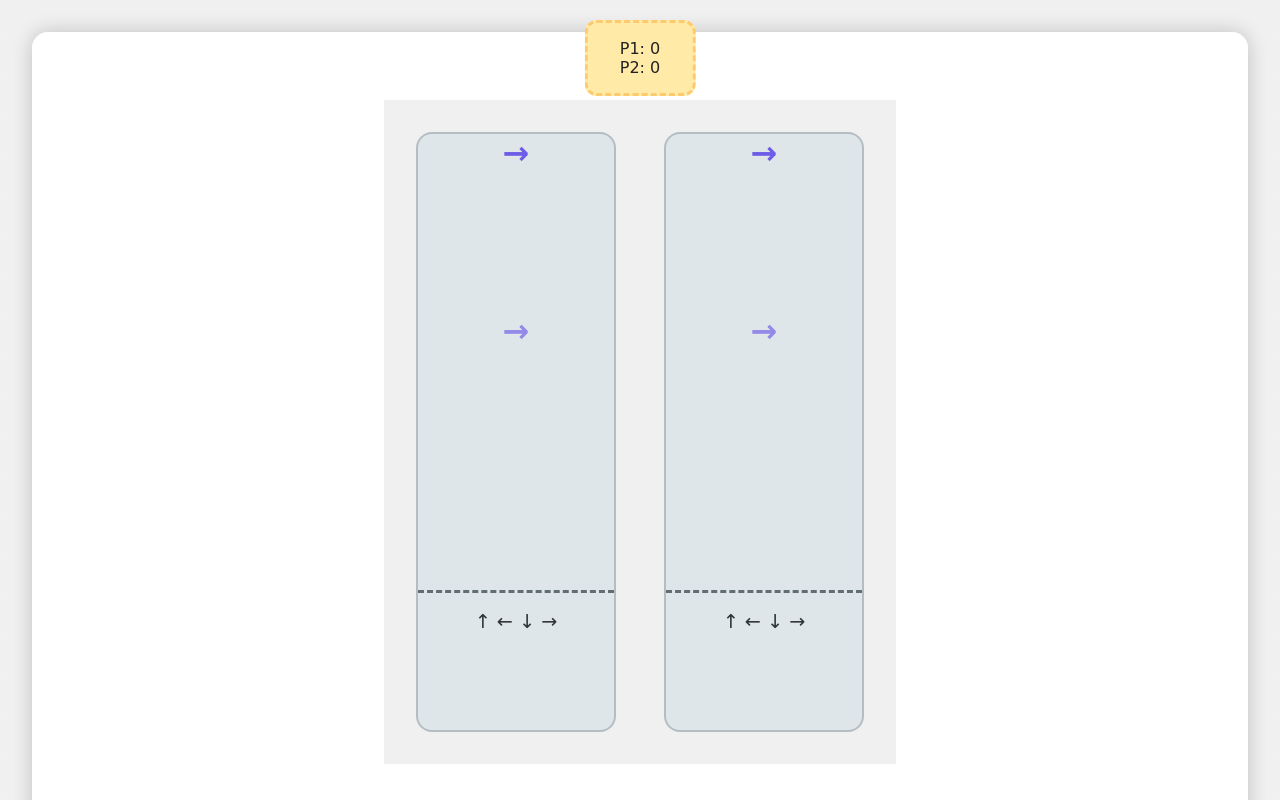
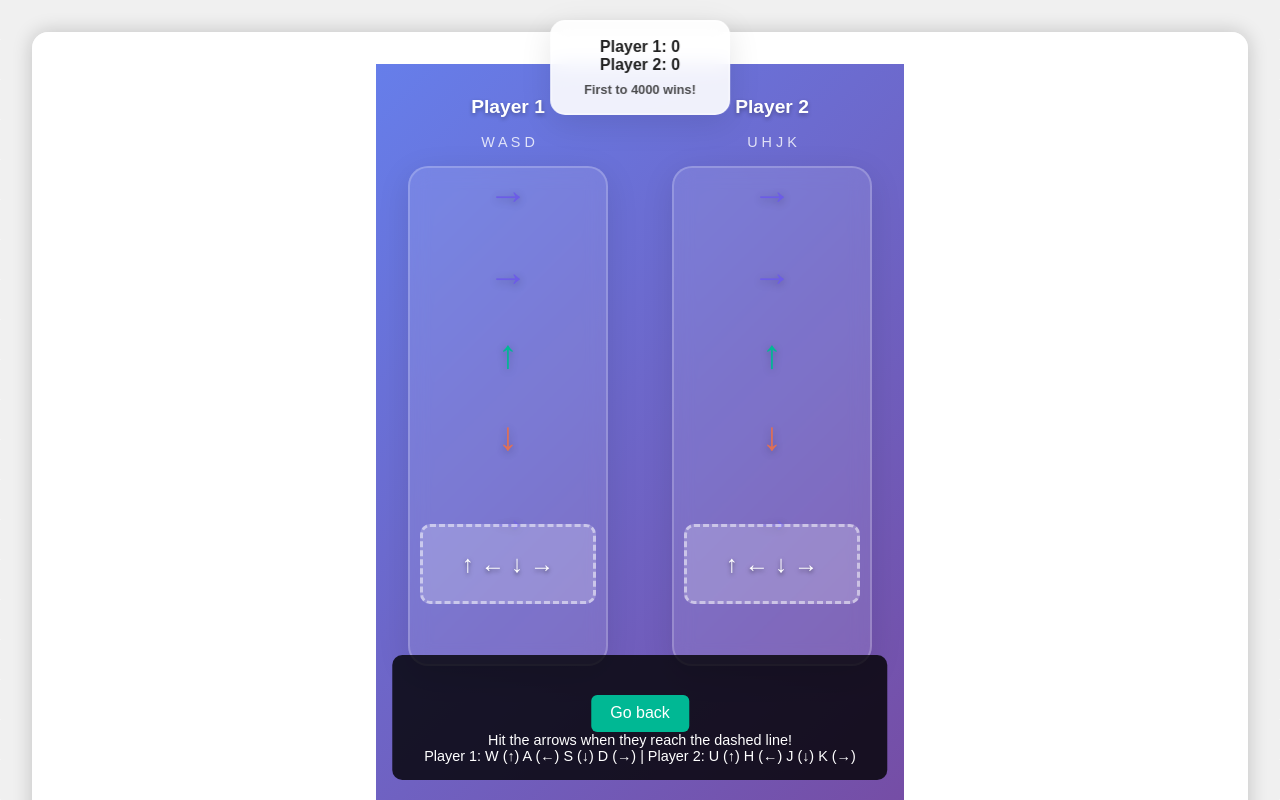
Before and after one commit to MelvinDY/Toilet-Beats, a React (Vite) app in the folder Toilet-Beats/: page /Rhythm in a window 1280 px wide. Built offline with nearby package versions, Linux system fonts and the light colour scheme.

Commit message:
fixed logic foe rhythm game

```diff
--- a/Toilet-Beats/src/components/RhythmGame.css
+++ b/Toilet-Beats/src/components/RhythmGame.css
@@ -14,7 +14,7 @@
   left: 50%;
   transform: translateX(-50%);
   background: #ffeaa7;
-  border: 3px dashed #fdcb6e;
+  border: 3px dashed #4a391a;
   padding: 1rem 2rem;
   border-radius: 12px;
   text-align: center;
--- a/Toilet-Beats/src/components/RhythmGame.jsx
+++ b/Toilet-Beats/src/components/RhythmGame.jsx
@@ -1,5 +1,6 @@
 import React, { useEffect, useState, useRef } from 'react';
-import './RhythmGame.css';
+import { useNavigate } from 'react-router-dom';
+import music from '../assets/Rhythem1.mp3';
 
 const DIRECTIONS = ['up', 'left', 'down', 'right'];
 const PLAYER_KEYS = {
@@ -7,31 +8,85 @@ const PLAYER_KEYS = {
   p2: { u: 'up', h: 'left', j: 'down', k: 'right' },
 };
 
-const HIT_WINDOW = 100;
+const HIT_WINDOW = 100; // ms for perfect hit
+const FALL_TIME = 2000; // 2 seconds for note to fall
+const BPM = 128;
+const BEAT_INTERVAL = 60000 / BPM; // ~469ms
 
 const RhythmGame = () => {
-  const [notes, setNotes] = useState([]); // {id, direction, player, time, active}
+  const [notes, setNotes] = useState([]);
   const [score, setScore] = useState({ p1: 0, p2: 0 });
   const [hitFeedback, setHitFeedback] = useState({ p1: '', p2: '' });
+  const [gameWinner, setGameWinner] = useState(null);
+  const [gameActive, setGameActive] = useState(true);
   const noteId = useRef(0);
+  const gameStartTime = useRef(Date.now());
+  const navigate = useNavigate();
+
+  const audioRef = useRef(null);
 
     useEffect(() => {
-    const beatInterval = 60000 / 128; // ~469ms
+      const audio = audioRef.current;
+      if (audio) {
+        const playPromise = audio.play();
+        if (playPromise !== undefined) {
+          playPromise.catch((err) => {
+            console.warn('Autoplay blocked:', err);
+          });
+        }
+      }
+    }, []);
+
+  const WIN_SCORE = 4000;
+
+  // Spawn notes at regular intervals
+  useEffect(() => {
+    if (!gameActive) return;
 
     const spawnInterval = setInterval(() => {
       const dir = DIRECTIONS[Math.floor(Math.random() * 4)];
-      const now = Date.now();
+      const spawnTime = Date.now();
+
       const newNotes = [
-        { id: noteId.current++, player: 'p1', direction: dir, time: now, active: true },
-        { id: noteId.current++, player: 'p2', direction: dir, time: now, active: true },
+        {
+          id: noteId.current++,
+          player: 'p1',
+          direction: dir,
+          spawnTime,
+          hitTime: spawnTime + FALL_TIME,
+          active: true
+        },
+        {
+          id: noteId.current++,
+          player: 'p2',
+          direction: dir,
+          spawnTime,
+          hitTime: spawnTime + FALL_TIME,
+          active: true
+        },
       ];
       setNotes((prev) => [...prev, ...newNotes]);
-    }, beatInterval);
+    }, BEAT_INTERVAL);
 
     return () => clearInterval(spawnInterval);
+  }, [gameActive]);
+
+  // Clean up old notes
+  useEffect(() => {
+    const cleanupInterval = setInterval(() => {
+      const now = Date.now();
+      setNotes((prev) => prev.filter(note =>
+        note.active && (now - note.spawnTime < FALL_TIME + 1000)
+      ));
+    }, 1000);
+
+    return () => clearInterval(cleanupInterval);
   }, []);
 
+  // Handle key presses
   useEffect(() => {
+    if (!gameActive) return;
+
     const handleKeyDown = (e) => {
       const key = e.key.toLowerCase();
       const now = Date.now();
@@ -40,26 +95,40 @@ const RhythmGame = () => {
       if (!player) return;
 
       const direction = PLAYER_KEYS[player][key];
-      const matchIndex = notes.findIndex(
+
+      // Find the closest note for this player and direction
+      const matchingNotes = notes.filter(
         (note) =>
           note.player === player &&
           note.direction === direction &&
-          note.active &&
-          Math.abs(now - note.time - 1000) <= HIT_WINDOW * 2
+          note.active
       );
 
-      if (matchIndex !== -1) {
-        const hitNote = notes[matchIndex];
-        const diff = Math.abs(now - hitNote.time - 1000);
+      if (matchingNotes.length === 0) return;
+
+      // Find the note closest to its hit time
+      const closestNote = matchingNotes.reduce((closest, note) => {
+        const noteDiff = Math.abs(now - note.hitTime);
+        const closestDiff = Math.abs(now - closest.hitTime);
+        return noteDiff < closestDiff ? note : closest;
+      });
+
+      const timeDiff = Math.abs(now - closestNote.hitTime);
+
+      // Check if within hit window (expanded for easier gameplay)
+      if (timeDiff <= HIT_WINDOW * 3) {
         let points = 0;
         let feedback = 'Miss';
 
-        if (diff <= HIT_WINDOW) {
+        if (timeDiff <= HIT_WINDOW) {
           points = 300;
           feedback = 'Perfect!';
-        } else if (diff <= HIT_WINDOW * 2) {
+        } else if (timeDiff <= HIT_WINDOW * 2) {
+          points = 200;
+          feedback = 'Great!';
+        } else if (timeDiff <= HIT_WINDOW * 3) {
           points = 100;
-          feedback = 'Great!';
+          feedback = 'Good!';
         }
 
         setScore((prev) => ({ ...prev, [player]: prev[player] + points }));
@@ -67,67 +136,326 @@ const RhythmGame = () => {
 
         setTimeout(() => {
           setHitFeedback((prev) => ({ ...prev, [player]: '' }));
-        }, 1000);
+        }, 800);
 
-        setNotes((prev) => {
-          const newNotes = [...prev];
-          newNotes[matchIndex].active = false;
-          return newNotes;
-        });
+        // Deactivate the hit note
+        setNotes((prev) =>
+          prev.map(note =>
+            note.id === closestNote.id
+              ? { ...note, active: false }
+              : note
+          )
+        );
       }
     };
 
     window.addEventListener('keydown', handleKeyDown);
     return () => window.removeEventListener('keydown', handleKeyDown);
-  }, [notes]);
+  }, [notes, gameActive]);
+
+  // Check for winner
+  useEffect(() => {
+    if (score.p1 >= WIN_SCORE && !gameWinner) {
+      setGameWinner('Player 1');
+      setGameActive(false);
+    } else if (score.p2 >= WIN_SCORE && !gameWinner) {
+      setGameWinner('Player 2');
+      setGameActive(false);
+    }
+  }, [score, gameWinner]);
+
+  const resetGame = () => {
+    setScore({ p1: 0, p2: 0 });
+    setNotes([]);
+    setHitFeedback({ p1: '', p2: '' });
+    setGameWinner(null);
+    setGameActive(true);
+    noteId.current = 0;
+  };
+
+  const getCurrentPosition = (note) => {
+    const now = Date.now();
+    const elapsed = now - note.spawnTime;
+    const progress = elapsed / FALL_TIME;
+    return Math.min(progress * 100, 100);
+  };
+
+  const goBackToDashboard = () => {
+    navigate('/dashboard');
+  };
 
   return (
-    <div className="rhythm-game-container">
-      <div className="rhythm-scoreboard">
-        <p>P1: {score.p1}</p>
-        <p>P2: {score.p2}</p>
+    <div className="game-container">
+      <audio ref={audioRef} src={music} loop />
+      <style>{`
+        .game-container {
+          display: flex;
+          justify-content: center;
+          align-items: flex-start;
+          padding: 2rem;
+          gap: 4rem;
+          background: linear-gradient(135deg, #667eea 0%, #764ba2 100%);
+          min-height: 100vh;
+          font-family: 'Arial', sans-serif;
+        }
+
+        .winner-overlay {
+          position: fixed;
+          top: 0;
+          left: 0;
+          width: 100vw;
+          height: 100vh;
+          background: rgba(0, 0, 0, 0.8);
+          display: flex;
+          flex-direction: column;
+          justify-content: center;
+          align-items: center;
+          z-index: 1000;
+          color: white;
+          text-align: center;
+        }
+
+        .winner-content {
+          background: linear-gradient(135deg, #667eea 0%, #764ba2 100%);
+          padding: 3rem;
+          border-radius: 20px;
+          box-shadow: 0 20px 60px rgba(0, 0, 0, 0.3);
+          border: 3px solid rgba(255, 255, 255, 0.3);
+        }
+
+        .winner-title {
+          font-size: 3rem;
+          font-weight: bold;
+          margin-bottom: 1rem;
+          text-shadow: 0 4px 8px rgba(0, 0, 0, 0.3);
+        }
+
+        .winner-score {
+          font-size: 1.5rem;
+          margin-bottom: 2rem;
+          opacity: 0.9;
+        }
+
+        .winner-button {
+          background: rgba(255, 255, 255, 0.2);
+          border: 2px solid rgba(255, 255, 255, 0.3);
+          color: white;
+          padding: 1rem 2rem;
+          border-radius: 10px;
+          font-size: 1.1rem;
+          font-weight: bold;
+          cursor: pointer;
+          backdrop-filter: blur(10px);
+          transition: all 0.3s ease;
+        }
+
+        .winner-button:hover {
+          background: rgba(255, 255, 255, 0.3);
+          transform: translateY(-2px);
+        }
+
+        .scoreboard {
+          position: fixed;
+          top: 20px;
+          left: 50%;
+          transform: translateX(-50%);
+          background: rgba(255, 255, 255, 0.9);
+          backdrop-filter: blur(10px);
+          border: 2px solid rgba(255, 255, 255, 0.3);
+          padding: 1rem 2rem;
+          border-radius: 15px;
+          text-align: center;
+          font-weight: bold;
+          z-index: 100;
+          box-shadow: 0 8px 32px rgba(0, 0, 0, 0.1);
+        }
+
+        .player-section {
+          display: flex;
+          flex-direction: column;
+          align-items: center;
+          gap: 1rem;
+        }
+
+        .player-title {
+          color: white;
+          font-size: 1.2rem;
+          font-weight: bold;
+          text-shadow: 0 2px 4px rgba(0, 0, 0, 0.3);
+        }
+
+        .controls {
+          color: rgba(255, 255, 255, 0.8);
+          font-size: 0.9rem;
+          text-align: center;
+        }
+
+        .game-column {
+          position: relative;
+          width: 200px;
+          height: 500px;
+          background: rgba(255, 255, 255, 0.1);
+          backdrop-filter: blur(10px);
+          border: 2px solid rgba(255, 255, 255, 0.2);
+          border-radius: 20px;
+          overflow: hidden;
+          box-shadow: 0 8px 32px rgba(0, 0, 0, 0.1);
+        }
+
+        .hit-zone {
+          position: absolute;
+          bottom: 60px;
+          width: 100%;
+          height: 80px;
+          background: rgba(255, 255, 255, 0.2);
+          border: 3px dashed rgba(255, 255, 255, 0.5);
+          display: flex;
+          justify-content: center;
+          align-items: center;
+          z-index: 10;
+          border-radius: 10px;
+          margin: 0 10px;
+          width: calc(100% - 20px);
+        }
+
+        .hit-zone-label {
+          font-size: 1.5rem;
+          color: white;
+          text-shadow: 0 2px 4px rgba(0, 0, 0, 0.5);
+          font-weight: bold;
+        }
+
+        .note {
+          position: absolute;
+          left: 50%;
+          transform: translateX(-50%);
+          font-size: 2.5rem;
+          font-weight: bold;
+          text-shadow: 0 2px 8px rgba(0, 0, 0, 0.3);
+          z-index: 5;
+          transition: top 0.1s linear;
+        }
+
+        .note.up { color: #00b894; }
+        .note.left { color: #0984e3; }
+        .note.down { color: #e17055; }
+        .note.right { color: #6c5ce7; }
+
+        .feedback {
+          min-height: 30px;
+          font-size: 1.1rem;
+          font-weight: bold;
+          color: #ffeaa7;
+          text-shadow: 0 2px 4px rgba(0, 0, 0, 0.5);
+          text-align: center;
+          margin-top: 1rem;
+        }
+
+        .instructions {
+          position: fixed;
+          bottom: 20px;
+          left: 50%;
+          transform: translateX(-50%);
+          background: rgba(0, 0, 0, 0.8);
+          color: white;
+          padding: 1rem 2rem;
+          border-radius: 10px;
+          text-align: center;
+          font-size: 0.9rem;
+        }
+      `}</style>
+
+      <div className="scoreboard">
+        <div>Player 1: {score.p1}</div>
+        <div>Player 2: {score.p2}</div>
+        <div style={{ fontSize: '0.8rem', marginTop: '0.5rem', opacity: 0.8 }}>
+          First to {WIN_SCORE} wins!
+        </div>
       </div>
 
-      <div className="rhythm-player-column rhythm-p1">
-        <div className="rhythm-hit-zone">
-          <div className="rhythm-arrow-label">↑ ← ↓ →</div>
+      {gameWinner && (
+        <div className="winner-overlay">
+          <div className="winner-content">
+            <div className="winner-title">🎉 {gameWinner} Wins! 🎉</div>
+            <div className="winner-score">
+              Final Score: Player 1: {score.p1} | Player 2: {score.p2}
             </div>
-        <div className="rhythm-feedback">{hitFeedback.p1}</div>
+            <button className="winner-button" onClick={resetGame}>
+              🎵 Play Again
+            </button>
+          </div>
+        </div>
+      )}
+
+      <div className="player-section">
+        <div className="player-title">Player 1</div>
+        <div className="controls">W A S D</div>
+        <div className="game-column">
+          <div className="hit-zone">
+            <div className="hit-zone-label">↑ ← ↓ →</div>
+          </div>
           {notes
-          .filter((n) => n.player === 'p1' && n.active)
-          .map((note) => (
+            .filter((note) => note.player === 'p1' && note.active)
+            .map((note) => {
+              const position = getCurrentPosition(note);
+              return (
                 <div
                   key={note.id}
-              className={`rhythm-note rhythm-${note.direction}`}
-              style={{ animationDelay: `${(note.time + 1000 - Date.now()) / 1000}s` }}
+                  className={`note ${note.direction}`}
+                  style={{
+                    top: `${position * 3.5}px`,
+                    opacity: position > 90 ? Math.max(0, 1 - (position - 90) / 10) : 1
+                  }}
                 >
                   {note.direction === 'up' && '↑'}
                   {note.direction === 'left' && '←'}
                   {note.direction === 'down' && '↓'}
                   {note.direction === 'right' && '→'}
                 </div>
-          ))}
+              );
+            })}
+        </div>
+        <div className="feedback">{hitFeedback.p1}</div>
       </div>
 
-      <div className="rhythm-player-column rhythm-p2">
-        <div className="rhythm-hit-zone">
-          <div className="rhythm-arrow-label">↑ ← ↓ →</div>
+      <div className="player-section">
+        <div className="player-title">Player 2</div>
+        <div className="controls">U H J K</div>
+        <div className="game-column">
+          <div className="hit-zone">
+            <div className="hit-zone-label">↑ ← ↓ →</div>
           </div>
-        <div className="rhythm-feedback">{hitFeedback.p2}</div>
           {notes
-          .filter((n) => n.player === 'p2' && n.active)
-          .map((note) => (
+            .filter((note) => note.player === 'p2' && note.active)
+            .map((note) => {
+              const position = getCurrentPosition(note);
+              return (
                 <div
                   key={note.id}
-              className={`rhythm-note rhythm-${note.direction}`}
-              style={{ animationDelay: `${(note.time + 1000 - Date.now()) / 1000}s` }}
+                  className={`note ${note.direction}`}
+                  style={{
+                    top: `${position * 3.5}px`,
+                    opacity: position > 90 ? Math.max(0, 1 - (position - 90) / 10) : 1
+                  }}
                 >
                   {note.direction === 'up' && '↑'}
                   {note.direction === 'left' && '←'}
                   {note.direction === 'down' && '↓'}
                   {note.direction === 'right' && '→'}
                 </div>
-          ))}
+              );
+            })}
+        </div>
+        <div className="feedback">{hitFeedback.p2}</div>
+      </div>
+      <div className="instructions">
+        <button className="toilet-button" onClick={goBackToDashboard}>
+          Go back
+        </button>
+        <div className="instructionsText">
+          Hit the arrows when they reach the dashed line!<br/>
+          Player 1: W (↑) A (←) S (↓) D (→) | Player 2: U (↑) H (←) J (↓) K (→)
+        </div>
       </div>
     </div>
   );
```
Lines whose indentation alone changed are shown as unchanged.
